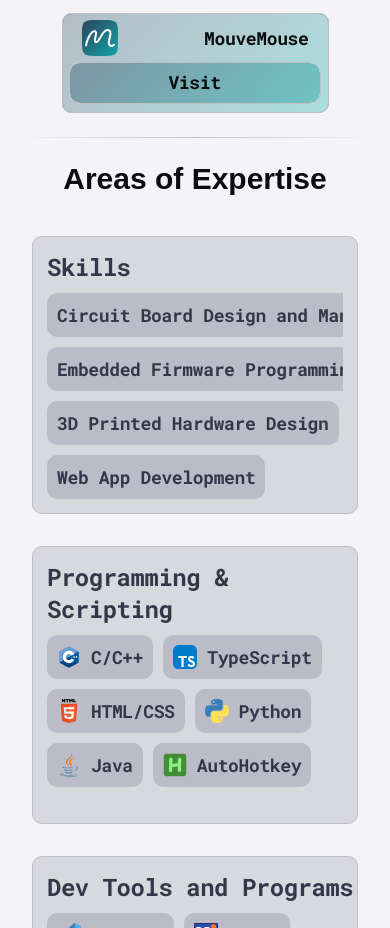
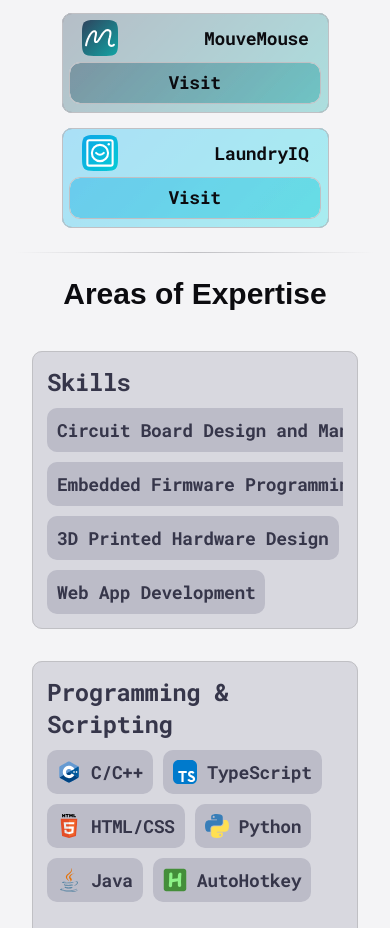
Before and after one commit to LeeorNahum/LeeorNahum, a Next.js app: page / in a window 390 px wide. Shown: the part 820-1748 px from the top of the page. Built offline with nearby package versions, Linux system fonts and the light colour scheme.

Commit message:
Add LaundryIQ card to homepage with responsive design and dark mode support. Enhanced styling for better user interaction and visual appeal.

```diff
--- a/src/app/page.tsx
+++ b/src/app/page.tsx
@@ -765,6 +765,96 @@ export default function Home() {
               </div>
             </div>
           </a>
+
+          {/* LaundryIQ Card */}
+          <a
+            href="https://laundryiq.app/"
+            target="_blank"
+            rel="noopener noreferrer"
+            className="h-[100px] relative w-[85%] sm:w-full max-w-[267px] shrink-0 cursor-pointer hover:scale-105 transition-transform duration-200"
+            data-name="LaundryIQ"
+            id="node-22_990"
+            aria-label="Visit LaundryIQ website"
+          >
+            <div
+              className="absolute inset-0 rounded-[10px]"
+              data-name="Background"
+              id="node-I22_990-21_159"
+              style={{
+                backgroundImage:
+                  "linear-gradient(135deg, #0DA6E7 0%, #06CBD5 100%)",
+              }}
+            />
+            <div
+              className="absolute inset-0 rounded-[10px]"
+              data-name="Background 2"
+              id="node-I22_990-22_632"
+            />
+            <div
+              className={`absolute ${isDarkMode ? 'bg-[#000000]' : 'bg-[#ffffff]'} inset-0 opacity-[0.65] rounded-[10px]`}
+              data-name="Darken Background"
+              id="node-I22_990-21_160"
+            >
+              <div className={`absolute border ${isDarkMode ? 'border-[#3b3b3f]' : 'border-[#c0c0c4]'} border-solid inset-0 pointer-events-none rounded-[10px]`} />
+            </div>
+            <div
+              className="absolute inset-0 rounded-[10px]"
+              data-name="Card Border"
+              id="node-I22_990-22_30"
+            >
+              <div className={`absolute border ${isDarkMode ? 'border-[#3b3b3f]' : 'border-[#c0c0c4]'} border-solid inset-0 pointer-events-none rounded-[10px]`} />
+            </div>
+            <div
+              className={`absolute flex flex-col font-mono font-bold justify-center leading-[0] right-5 ${isDarkMode ? 'text-[#f0f0f4]' : 'text-[#0b0b0f]'} text-[18px] text-nowrap text-right top-[25px] tracking-[-0.36px] translate-y-[-50%]`}
+              id="node-I22_990-21_164"
+            >
+              <p className="adjustLetterSpacing block leading-[normal] whitespace-pre">
+                LaundryIQ
+              </p>
+            </div>
+            <div
+              className="absolute box-border content-stretch flex flex-col gap-2.5 items-center justify-center left-5 overflow-clip p-0 size-9 top-[7px]"
+              data-name="ContactLinkCardIcon"
+              id="node-I22_990-22_634"
+            >
+              <div
+                className="overflow-clip relative shrink-0 size-9"
+                data-name="laundryiq-icon"
+                id="node-22_991"
+              >
+                <Image src="/icons/LaundryIQ.svg" alt="LaundryIQ" width={36} height={36} className="w-full h-full object-contain" />
+              </div>
+            </div>
+            <div
+              className="absolute contents left-[8.9px] top-[50px]"
+              data-name="Button"
+              id="node-I22_990-22_631"
+            >
+              <div
+                className={`absolute ${isDarkMode ? 'bg-[#ffffff]' : 'bg-[#000000]'} bottom-[10%] left-[3.333%] mix-blend-overlay opacity-75 right-[3.333%] rounded-[10px] top-1/2`}
+                data-name="Button"
+                id="node-I22_990-21_162"
+              >
+                <div className={`absolute border ${isDarkMode ? 'border-[#3b3b3f]' : 'border-[#c0c0c4]'} border-solid inset-[-1px] pointer-events-none rounded-[11px]`} />
+              </div>
+              <div
+                className="absolute bottom-[10%] left-[3.333%] right-[3.333%] rounded-[10px] top-1/2"
+                data-name="Button Border"
+                id="node-I22_990-22_32"
+              >
+                <div className={`absolute border ${isDarkMode ? 'border-[#3b3b3f]' : 'border-[#c0c0c4]'} border-solid inset-[-1px] pointer-events-none rounded-[11px]`} />
+              </div>
+              <div
+                className={`absolute bottom-[19%] flex flex-col font-mono font-bold justify-center leading-[0] ${isDarkMode ? 'text-[#f0f0f4]' : 'text-[#0b0b0f]'} text-[18px] text-center text-nowrap top-[57%] tracking-[-0.36px] translate-x-[-50%]`}
+                id="node-I22_990-21_163"
+                style={{ left: "calc(50% - 0.500002px)" }}
+              >
+                <p className="adjustLetterSpacing block leading-[normal] whitespace-pre">
+                  Visit
+                </p>
+              </div>
+            </div>
+          </a>
         </div>
 
         {/* Separator */}
```
Also changed, not shown: public/icons/LaundryIQ.svg (added).
